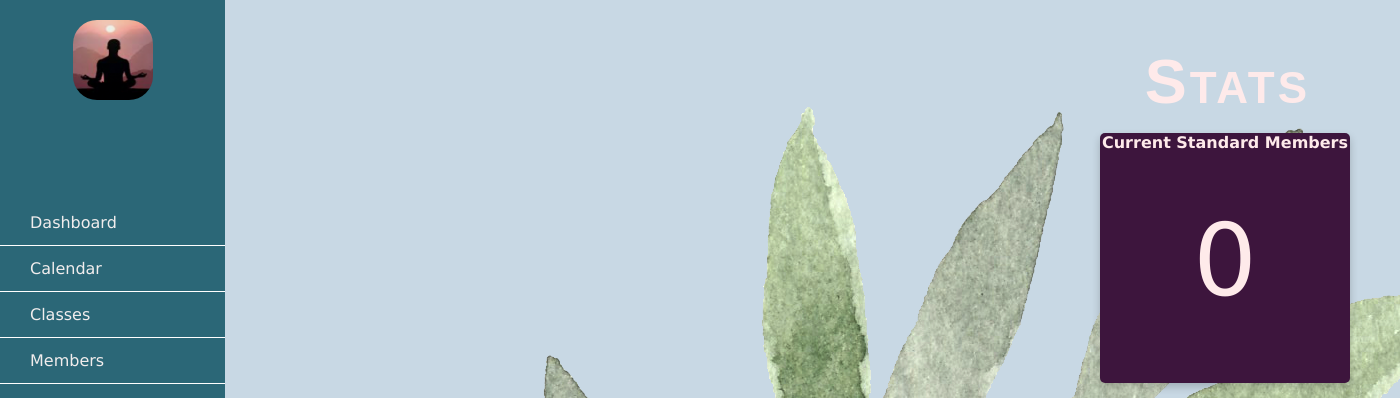
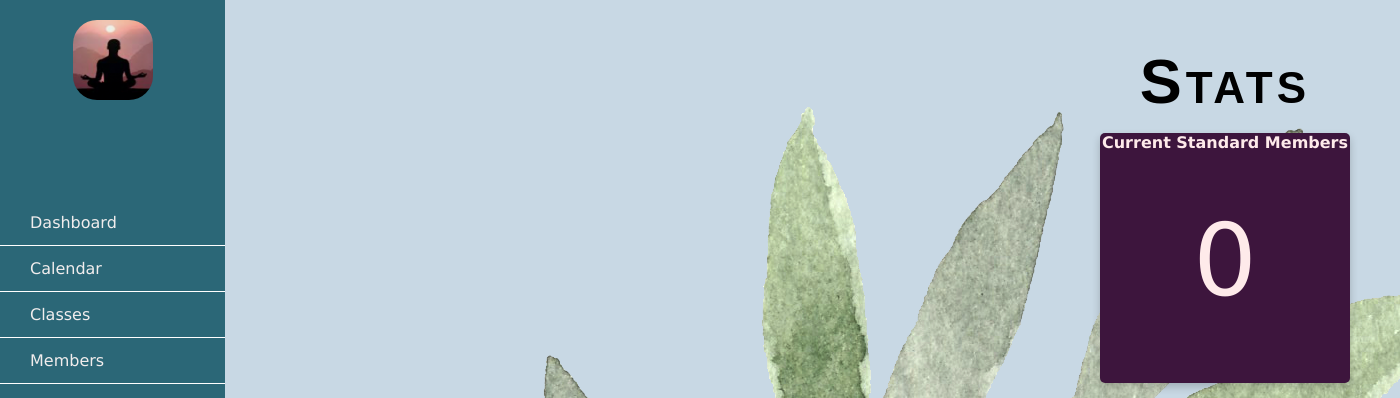
Before and after one commit to Nixon2223/Gym_Manager_Flask_Project, a Flask app: page / in a window 1400 px wide. Shown: the top 398 px of the page. Run offline with Flask 2, Linux system fonts and the light colour scheme; data that the repository does not hold is empty; some libraries are stand-ins or nearby versions.

Commit message:
nearly finished

```diff
--- a/gym_manager/static/css/classes.css
+++ b/gym_manager/static/css/classes.css
@@ -38,7 +38,7 @@ padding: 2px 16px;
 
 .delete {
     float: left;
-    color: red;
+    color: tomato;
     height: 20px;
     width: 20px;
 }
--- a/gym_manager/static/css/dashboard.css
+++ b/gym_manager/static/css/dashboard.css
@@ -8,6 +8,7 @@
 
 .stats_heading {
     margin-right: 40px;
+    color: black;
 }
 
 .stats_dashboard {
--- a/gym_manager/static/css/members.css
+++ b/gym_manager/static/css/members.css
@@ -2,7 +2,7 @@
 h2 {
     padding-top: 30px;
     margin-left: 60px;
-    letter-spacing: 3px;
+    letter-spacing: 4px;
     font: small-caps bold 63px/1 sans-serif;
     text-align:center;
 }
```
